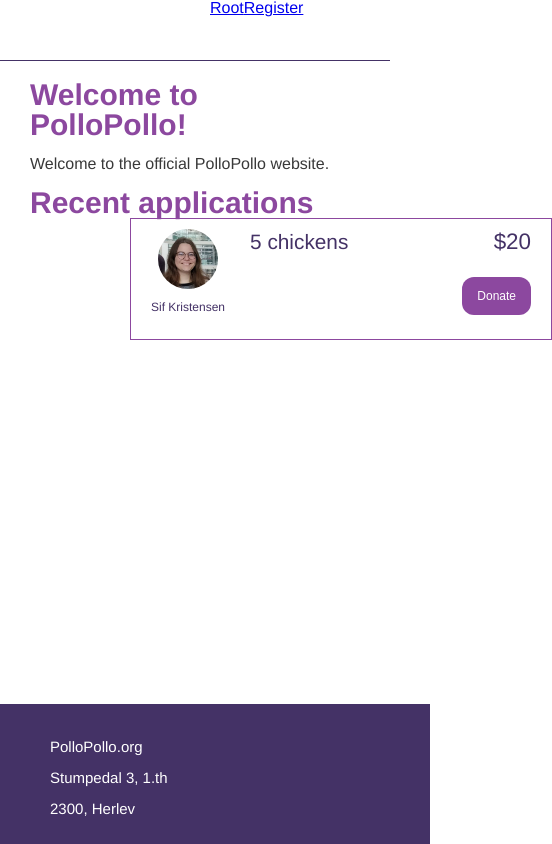
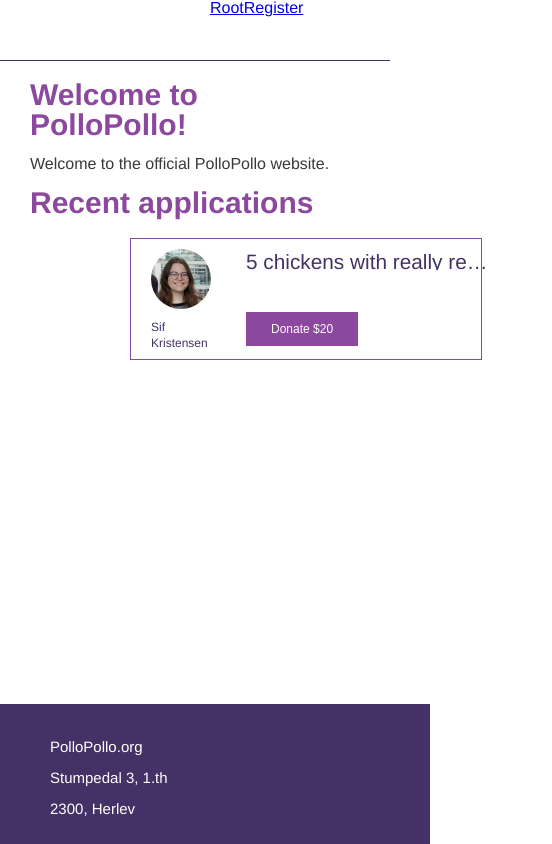
Before and after one commit to pollopollo-org/front-end, a React app: page / in a window 390 px wide. Shown: the whole page, 552 px wide, since content can reach past the window. Built offline with nearby package versions, Linux system fonts and the light colour scheme.

Commit message:
small details in styling, responsiveness and adaptiveness missing

```diff
--- a/src/assets/dummy/dummyApplication.json
+++ b/src/assets/dummy/dummyApplication.json
@@ -1,6 +1,6 @@
 {
     "name": "Sif Kristensen",
-    "product": "chickens",
+    "product": "chickens with really really really really really long title",
     "amount": "5",
     "price": "20",
     "description": "I want someone to write my thesis, because fuck that",
--- a/src/ts/components/elements/Application/Application.tsx
+++ b/src/ts/components/elements/Application/Application.tsx
@@ -71,28 +71,22 @@ export class Application extends React.PureComponent<{}, ApplicationState> {
                 <div className="application-border" ref={ this.borderRef }>
                     <div className="application">
                         <div className="sections">
-                            <div className="section-user">
+                            <section className="section-user">
                                 <img className="thumbnail" src={ require("src/assets/dummy/sif.PNG") } />
                                 <div className="name">{ dummyApplication.name }</div>
-                            </div>
+                            </section>
 
-                            <div className="section-product">
-                                <div className="product">{ dummyApplication.amount } { dummyApplication.product }</div>
-
-                            </div>
-                            <div className="section-donate">
-                                <div className="price">${ dummyApplication.price }</div>
-                                <Button text={ "Donate" } />
-                            </div>
+                            <section className="section-donate">
+                                <div className="product" title={ dummyApplication.product }>{ dummyApplication.amount } { dummyApplication.product }</div>
+                                <Button text={ "Donate $" + dummyApplication.price }   />
+                            </section>
+                            <section className="section-chevron">
+                                <i onClick={ () => { this.toggleCollapsible(); } }>
+                                    <Chevron size={20} lineWidthRatio={0.5} inversed={!this.state.expanded} vertical={true} />
+                                </i>
+                            </section>
                         </div>
-
-                        <i onClick={ () => { this.toggleCollapsible(); } }>
-                            <Chevron size={20} lineWidthRatio={0.5} inversed={!this.state.expanded} vertical={true} />
-                        </i>
-
                     </div>
-
-
 
                     <div className="description" ref={ this.descriptionRef }>
                         <div className="description-content">
@@ -111,22 +105,26 @@ export class Application extends React.PureComponent<{}, ApplicationState> {
                     .application-border {
 
                         /** temp margin */
+                        margin-top: 20px;
                         margin-left: 100px;
 
                         height: 100%;
+                        width: 100%;
                         max-height: 100px;
-                        width: 400px;
+                        max-width: 400px;
                         padding: 10px;
                         border: 1px solid ${ colors.secondaryColor };
                         color: ${ colors.primaryColor };
                     }
 
+                    /** Contans different sections to manage placement with flexbox */
 					.sections {
                         margin: 0 10px;
                         display: flex;
                         flex-direction: row;
 					}
 
+                    /** Shown when collapsible is expanded */
                     .description {
                         background-color: ${ colors.white };
                         max-height: 0;
@@ -134,51 +132,77 @@ export class Application extends React.PureComponent<{}, ApplicationState> {
                         transition: max-height 0.375s ${ easings.inOutQuart };
                     }
 
+                    /** Placement styling */
                     .description-content {
                         margin: 10px;
                         border-top: 1px solid ${colors.secondaryColor};
                     }
 
+                    /** Padding between the top border and the text */
                     .description-content p {
                         padding-top: 10px;
                     }
 
+                    /** Placing the thumbnail and users name */
                     .section-user {
                         display: flex;
                         flex-direction: column;
                         justify-content: space-between;
-                        align-items: center;
-                        margin-right: 20px;
+
+                        /** Margin between this and the next section */
+                        margin-right: 30px;
                     }
 
-                    .section-product {
+                    /** Placement of the chevron in the right-bottom corner */
+                    .section-chevron {
+                        margin: auto 15px 10px auto;
+                    }
+
+                    /**  */
+                    .section-donate {
                         font-size: 130%;
+                        display: flex;
+                        flex-direction: column;
+                        justify-content: space-between;
                         padding: 5px;
                     }
 
-                    .section-donate {
-                        display: flex;
-                        flex-direction: column;
-                        justify-content: space-between;
-                        margin-left: auto;
-                        padding-top: 5px;
+                    /**
+                    *   Consist of product title, hidden when text overflows
+                    *   the limits set by max-width
+                    */
+                    .product {
+                        display: inline-block;
+                        width: 100%;
+                        max-width: 250px;
+                        white-space: nowrap;
+                        overflow: hidden !important;
+                        text-overflow: ellipsis;
                     }
 
+                    /** Thumbnail img in the .section-user */
                     .thumbnail {
-                        margin-bottom: 10px;
                         height: 60px;
                         width: 60px;
                         border-radius: 50%;
+
+                        /** Margin between this and the name element */
+                        margin-bottom: 10px;
                     }
 
+                    /** The name placed under the thumbnail in the .section-user */
                     .name {
                         font-size: 75%;
                     }
 
+                    /** The wrapper around the chevron arrow */
                     i {
-                        width: 20px;
+                        width: 28px;
                         height: 20px;
-                        margin-left: 48%;
+
+                        /** Needs to relative, because the Chevrons position is
+                        *   absolute
+                        */
                         position: relative;
                         cursor: pointer;
                     }
@@ -187,11 +211,6 @@ export class Application extends React.PureComponent<{}, ApplicationState> {
                         color: ${ colors.secondaryColor }
                     }
 
-                    .price {
-                        text-align: right;
-                        font-size: 140%;
-                    }
-
 				`}</style>
 			</div>
 		);
--- a/src/ts/components/utils/Button.tsx
+++ b/src/ts/components/utils/Button.tsx
@@ -19,14 +19,14 @@ export const Button: React.SFC<ButtonProps> = ({ text }) => {
                     background-color: ${ colors.secondaryColor };
                     color: ${ colors.white };
                     border: none;
-                    border-radius: 12px;
-                    padding: 12px 15px;
+                    padding: 10px 25px;
                     transition: background-color 0.1s linear;
                     font-size: 12px;
                 }
 
                 button:hover {
                     background-color: ${ colors.primaryColor };
+                    cursor: pointer;
                 }
 			`}</style>
 		</div>
```
